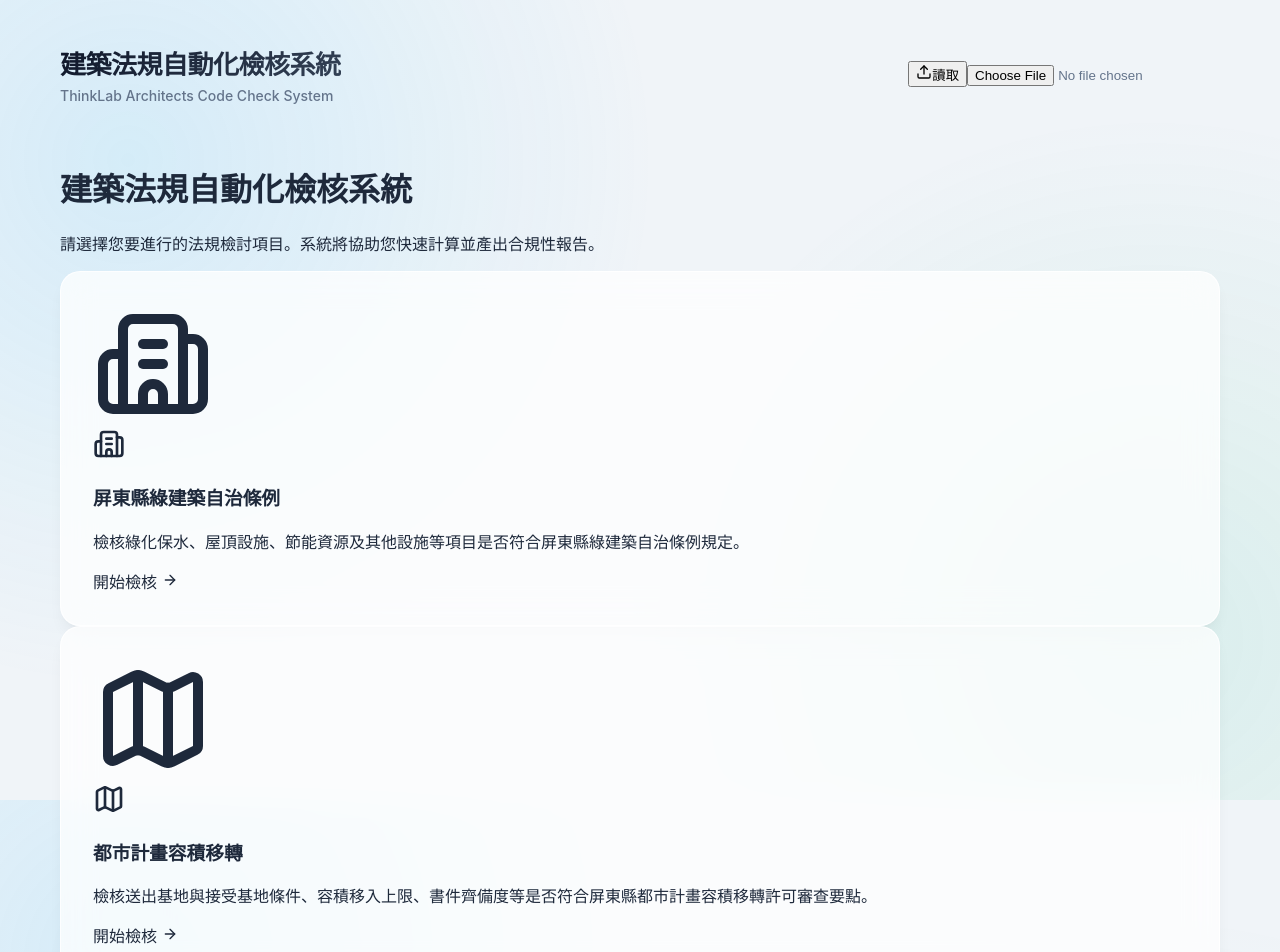
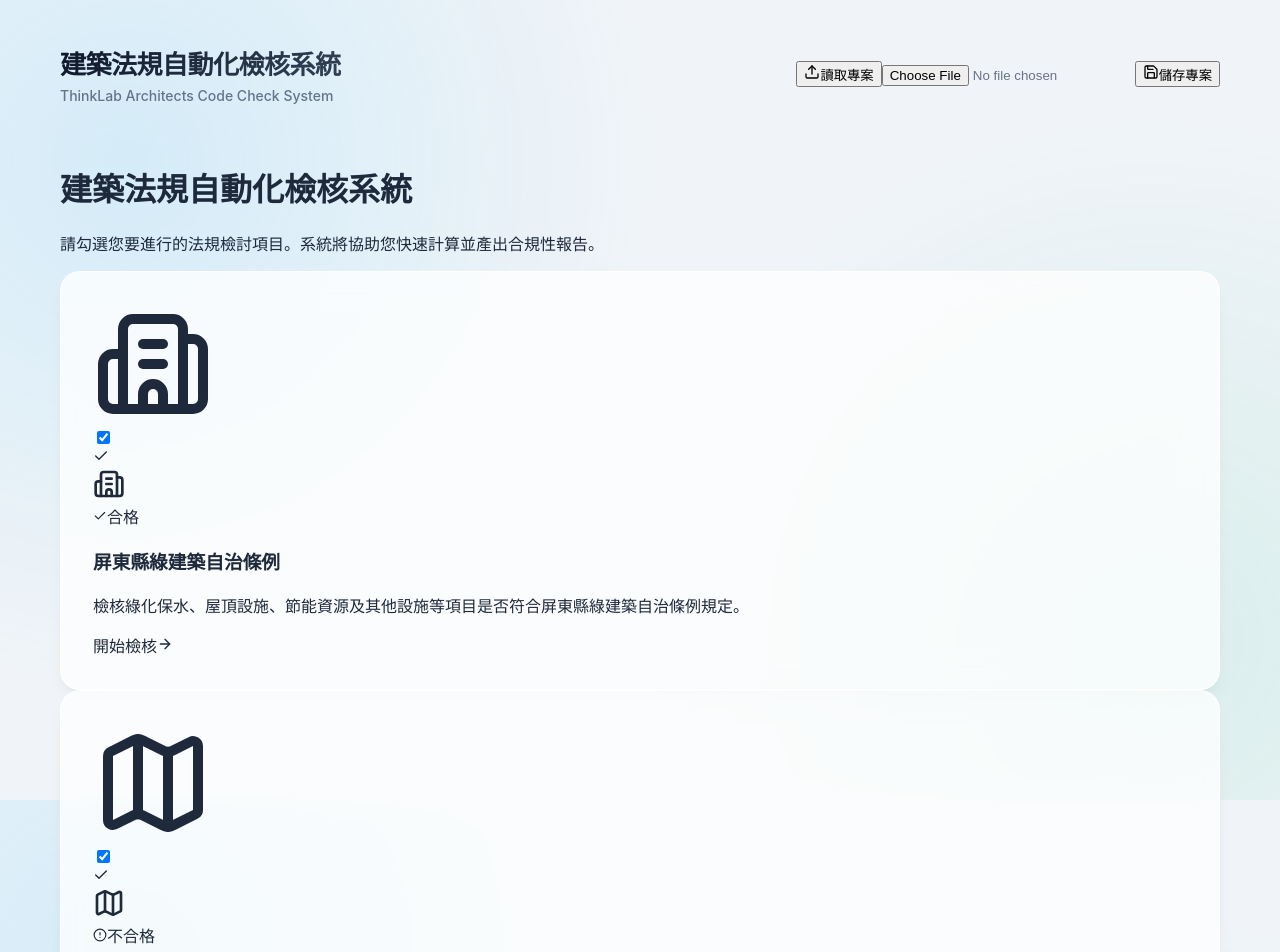
Before and after one commit to thinklab-architects/buildingcodecheck, a React (Vite) app: page / in a window 1280 px wide. Shown: the top 952 px of the page. Built offline with nearby package versions, Linux system fonts and the light colour scheme.

Commit message:
feat: enhance home page with status badges, checkboxes, and centralized save/load (v0.2.0)

```diff
--- a/package.json
+++ b/package.json
@@ -1,7 +1,7 @@
 {
   "name": "buildingcodecheck",
   "private": true,
-  "version": "0.1.0",
+  "version": "0.2.0",
   "homepage": "https://thinklab-architects.github.io/buildingcodecheck",
   "type": "module",
   "scripts": {
--- a/src/App.jsx
+++ b/src/App.jsx
@@ -1,4 +1,4 @@
-import React, { useState, useEffect } from 'react';
+import React, { useState, useEffect, useMemo } from 'react';
 import { Save, Upload, FileDown, ArrowLeft } from 'lucide-react';
 import GreenBuildingChecker from './components/GreenBuildingChecker';
 import TdrChecker from './components/TdrChecker';
@@ -6,11 +6,11 @@ import CountyOddLotChecker from './components/CountyOddLotChecker';
 import IrregularSiteChecker from './components/IrregularSiteChecker';
 import TemporaryBuildingChecker from './components/TemporaryBuildingChecker';
 import HomePage from './components/HomePage';
-import { defaultBuildingData } from './utils/greenBuildingLogic';
-import { exampleTdrData } from './utils/pingtungTdrLogic';
-import { defaultLandCase } from './utils/countyOddLotLogic';
-import { defaultSite } from './utils/irregularSiteLogic';
-import { defaultTemporaryBuilding } from './utils/temporaryBuildingLogic';
+import { defaultBuildingData, checkGreenBuildingCompliance } from './utils/greenBuildingLogic';
+import { exampleTdrData, checkTdrCompliance } from './utils/pingtungTdrLogic';
+import { defaultLandCase, checkCountyOddLotCase } from './utils/countyOddLotLogic';
+import { defaultSite, checkPingtungIrregularLandRules } from './utils/irregularSiteLogic';
+import { defaultTemporaryBuilding, checkPingtungTemporaryBuilding } from './utils/temporaryBuildingLogic';
 
 function App() {
   const [currentView, setCurrentView] = useState('home'); // 'home', 'green-building', 'tdr', 'county-odd-lot', 'irregular-site', 'temporary-building'
@@ -26,6 +26,33 @@ function App() {
   const [countyOddLotData, setCountyOddLotData] = useState(defaultLandCase);
   const [irregularSiteData, setIrregularSiteData] = useState(defaultSite);
   const [temporaryBuildingData, setTemporaryBuildingData] = useState(defaultTemporaryBuilding);
+
+  // Track which checkers are enabled (checked on home page)
+  const [enabledCheckers, setEnabledCheckers] = useState({
+    'green-building': true,
+    'tdr': true,
+    'county-odd-lot': true,
+    'irregular-site': true,
+    'temporary-building': true,
+  });
+
+  const toggleChecker = (id) => {
+    setEnabledCheckers(prev => ({
+      ...prev,
+      [id]: !prev[id]
+    }));
+  };
+
+  // Calculate statuses for Home Page
+  const checkerStatuses = useMemo(() => {
+    return {
+      'green-building': checkGreenBuildingCompliance(greenData).isCompliant,
+      'tdr': checkTdrCompliance(tdrData).isCompliant,
+      'county-odd-lot': checkCountyOddLotCase(countyOddLotData).isCompliant,
+      'irregular-site': checkPingtungIrregularLandRules(irregularSiteData).isCompliant,
+      'temporary-building': checkPingtungTemporaryBuilding(temporaryBuildingData).isCompliant,
+    };
+  }, [greenData, tdrData, countyOddLotData, irregularSiteData, temporaryBuildingData]);
 
   // We also need to track results for export
   const [currentResults, setCurrentResults] = useState(null);
@@ -48,6 +75,25 @@ function App() {
   };
 
   const handleSaveProject = () => {
+    // If on home page, save Master Project
+    if (currentView === 'home') {
+      const masterData = {
+        type: 'master-project',
+        timestamp: new Date().toISOString(),
+        data: {
+          greenData,
+          tdrData,
+          countyOddLotData,
+          irregularSiteData,
+          temporaryBuildingData,
+          enabledCheckers
+        }
+      };
+      downloadJSON(masterData, `master_project_${new Date().toISOString().slice(0, 10)}.json`);
+      return;
+    }
+
+    // Fallback for individual views (though button is hidden)
     const data = getCurrentData();
     if (!data) return;
 
@@ -56,13 +102,16 @@ function App() {
       data: data,
       timestamp: new Date().toISOString()
     };
+    downloadJSON(exportObj, `${currentView}_data_${new Date().toISOString().slice(0, 10)}.json`);
+  };
 
-    const jsonString = JSON.stringify(exportObj, null, 2);
+  const downloadJSON = (obj, filename) => {
+    const jsonString = JSON.stringify(obj, null, 2);
     const blob = new Blob([jsonString], { type: 'application/json' });
     const url = URL.createObjectURL(blob);
     const link = document.createElement('a');
     link.href = url;
-    link.download = `${currentView}_data_${new Date().toISOString().slice(0, 10)}.json`;
+    link.download = filename;
     document.body.appendChild(link);
     link.click();
     document.body.removeChild(link);
@@ -76,48 +125,51 @@ function App() {
     reader.onload = (e) => {
       try {
         const loaded = JSON.parse(e.target.result);
+
+        // Handle Master Project
+        if (loaded.type === 'master-project') {
+          if (loaded.data.greenData) setGreenData(loaded.data.greenData);
+          if (loaded.data.tdrData) setTdrData(loaded.data.tdrData);
+          if (loaded.data.countyOddLotData) setCountyOddLotData(loaded.data.countyOddLotData);
+          if (loaded.data.irregularSiteData) setIrregularSiteData(loaded.data.irregularSiteData);
+          if (loaded.data.temporaryBuildingData) setTemporaryBuildingData(loaded.data.temporaryBuildingData);
+          if (loaded.data.enabledCheckers) setEnabledCheckers(loaded.data.enabledCheckers);
+          alert("專案總檔讀取成功！");
+          return;
+        }
+
+        // Handle Individual Files
         if (loaded.type === 'green-building') {
           setGreenData(loaded.data);
-          handleNavigate('green-building');
           alert("綠建築案件讀取成功！");
         } else if (loaded.type === 'tdr') {
           setTdrData(loaded.data);
-          handleNavigate('tdr');
           alert("容積移轉案件讀取成功！");
         } else if (loaded.type === 'county-odd-lot') {
           setCountyOddLotData(loaded.data);
-          handleNavigate('county-odd-lot');
           alert("縣有畸零地案件讀取成功！");
         } else if (loaded.type === 'irregular-site') {
           setIrregularSiteData(loaded.data);
-          handleNavigate('irregular-site');
           alert("畸零地使用規則案件讀取成功！");
         } else if (loaded.type === 'temporary-building') {
           setTemporaryBuildingData(loaded.data);
-          handleNavigate('temporary-building');
-          handleNavigate('temporary-building');
           alert("臨時性建築物案件讀取成功！");
         } else {
-          // Fallback for old format or raw data
+          // Fallback logic for old format
           if (loaded.sendOutParcels) {
             setTdrData(loaded);
-            handleNavigate('tdr');
             alert("偵測為容積移轉資料，讀取成功！");
           } else if (loaded.isCountyOddLot !== undefined) {
             setCountyOddLotData(loaded);
-            handleNavigate('county-odd-lot');
             alert("偵測為縣有畸零地資料，讀取成功！");
           } else if (loaded.frontRoadWidthM !== undefined && loaded.useZone !== undefined) {
             setIrregularSiteData(loaded);
-            handleNavigate('irregular-site');
             alert("偵測為畸零地使用規則資料，讀取成功！");
           } else if (loaded.locationCounty !== undefined && loaded.isTemporaryBuilding !== undefined) {
             setTemporaryBuildingData(loaded);
-            handleNavigate('temporary-building');
             alert("偵測為臨時性建築物資料，讀取成功！");
           } else {
             setGreenData(loaded);
-            handleNavigate('green-building');
             alert("偵測為綠建築資料，讀取成功！");
           }
         }
@@ -140,7 +192,6 @@ function App() {
 
     const pushResult = (name, res) => {
       if (!res) return;
-      // Handle TDR result structure (ok, issues, notes) vs GreenBuilding (ok, issues)
       const status = res.ok ? '合格' : '不合格';
       const issues = res.issues ? res.issues.join('; ') : '';
       const notes = res.notes ? res.notes.join('; ') : '';
@@ -211,7 +262,14 @@ function App() {
           />
         );
       default:
-        return <HomePage onNavigate={handleNavigate} />;
+        return (
+          <HomePage
+            onNavigate={handleNavigate}
+            enabledCheckers={enabledCheckers}
+            toggleChecker={toggleChecker}
+            checkerStatuses={checkerStatuses}
+          />
+        );
     }
   };
 
@@ -249,12 +307,15 @@ function App() {
 
           <div className="header-meta items-center">
             <div className="flex gap-2">
+              {/* Save/Load only on Home Page as requested */}
+              {currentView === 'home' && (
+                <>
                   <button
                     onClick={() => document.getElementById('load-file').click()}
                     className="flex items-center gap-2 px-4 py-2 rounded-lg bg-white border border-slate-200 text-slate-600 hover:bg-slate-50 transition text-sm font-medium shadow-sm"
                   >
                     <Upload size={16} />
-                讀取
+                    讀取專案
                   </button>
                   <input
                     type="file"
@@ -264,23 +325,24 @@ function App() {
                     onChange={handleLoadProject}
                   />
 
-              {currentView !== 'home' && (
-                <>
                   <button
                     onClick={handleSaveProject}
                     className="flex items-center gap-2 px-4 py-2 rounded-lg bg-white border border-slate-200 text-slate-600 hover:bg-slate-50 transition text-sm font-medium shadow-sm"
                   >
                     <Save size={16} />
-                    儲存
+                    儲存專案
                   </button>
+                </>
+              )}
+
+              {currentView !== 'home' && (
                 <button
                   onClick={handleExportCSV}
                   className="flex items-center gap-2 px-4 py-2 rounded-lg bg-sky-600 text-white hover:bg-sky-700 transition text-sm font-medium shadow-sm"
                 >
                   <FileDown size={16} />
-                    匯出
+                  匯出報告
                 </button>
-                </>
               )}
             </div>
           </div>
--- a/src/components/HomePage.jsx
+++ b/src/components/HomePage.jsx
@@ -1,30 +1,114 @@
 import React from 'react';
-import { Building2, Map, ArrowRight, LandPlot, Ruler, Construction } from 'lucide-react';
-import { GlassCard } from './SharedUI';
+import { Building2, Map, ArrowRight, LandPlot, Ruler, Construction, Check, AlertCircle, Circle } from 'lucide-react';
 
-// eslint-disable-next-line no-unused-vars
-const ToolCard = ({ Icon, title, description, onClick, colorClass = "text-sky-600" }) => (
+const StatusBadge = ({ isCompliant }) => {
+    if (isCompliant === true) {
+        return (
+            <div className="flex items-center gap-1.5 px-2.5 py-1 rounded-full bg-emerald-50 text-emerald-700 text-xs font-medium border border-emerald-100">
+                <Check size={14} />
+                <span>合格</span>
+            </div>
+        );
+    } else if (isCompliant === false) {
+        return (
+            <div className="flex items-center gap-1.5 px-2.5 py-1 rounded-full bg-rose-50 text-rose-700 text-xs font-medium border border-rose-100">
+                <AlertCircle size={14} />
+                <span>不合格</span>
+            </div>
+        );
+    }
+    return (
+        <div className="flex items-center gap-1.5 px-2.5 py-1 rounded-full bg-slate-50 text-slate-500 text-xs font-medium border border-slate-100">
+            <Circle size={14} />
+            <span>未檢核</span>
+        </div>
+    );
+};
+
+const ToolCard = ({
+    Icon,
+    title,
+    description,
+    onClick,
+    colorClass = "text-sky-600",
+    isEnabled,
+    onToggle,
+    status
+}) => (
     <div
-        onClick={onClick}
-        className="glass-card cursor-pointer hover:scale-[1.02] transition-all group relative overflow-hidden"
+        className={`glass-card relative overflow-hidden transition-all duration-300 ${isEnabled
+                ? 'hover:scale-[1.02] hover:shadow-lg ring-1 ring-slate-200/50'
+                : 'opacity-60 grayscale bg-slate-50/50'
+            }`}
     >
-        <div className="absolute top-0 right-0 p-4 opacity-10 group-hover:opacity-20 transition-opacity">
+        {/* Background Icon Decoration */}
+        <div className={`absolute top-0 right-0 p-4 transition-opacity duration-300 ${isEnabled ? 'opacity-10 group-hover:opacity-20' : 'opacity-5'
+            }`}>
             <Icon size={120} />
         </div>
-        <div className="relative z-10 flex flex-col h-full">
-            <div className={`p-3 rounded-xl bg-white/50 w-fit mb-4 ${colorClass}`}>
-                <Icon size={32} />
+
+        {/* Checkbox for Activation */}
+        <div className="absolute top-4 right-4 z-20">
+            <label className="relative inline-flex items-center cursor-pointer group">
+                <input
+                    type="checkbox"
+                    className="sr-only peer"
+                    checked={isEnabled}
+                    onChange={onToggle}
+                />
+                <div className="w-6 h-6 bg-white border-2 border-slate-300 rounded-md peer-checked:bg-sky-600 peer-checked:border-sky-600 transition-all flex items-center justify-center shadow-sm group-hover:border-sky-400">
+                    <Check size={16} className={`text-white transform transition-transform ${isEnabled ? 'scale-100' : 'scale-0'}`} />
+                </div>
+            </label>
+        </div>
+
+        {/* Card Content - Clickable Area */}
+        <div
+            onClick={isEnabled ? onClick : undefined}
+            className={`relative z-10 flex flex-col h-full p-6 ${isEnabled ? 'cursor-pointer group' : 'cursor-not-allowed'}`}
+        >
+            <div className="flex justify-between items-start mb-4">
+                <div className={`p-3 rounded-xl bg-white/80 w-fit shadow-sm backdrop-blur-sm ${isEnabled ? colorClass : 'text-slate-400'}`}>
+                    <Icon size={32} />
+                </div>
+                {/* Status Badge - Only show if enabled */}
+                {isEnabled && (
+                    <div className="mr-8"> {/* Margin right to avoid overlap with checkbox */}
+                        <StatusBadge isCompliant={status} />
+                    </div>
+                )}
             </div>
-            <h3 className="text-xl font-bold text-slate-800 mb-2">{title}</h3>
-            <p className="text-slate-500 text-sm mb-6 flex-1">{description}</p>
-            <div className="flex items-center text-sm font-semibold text-slate-700 group-hover:text-sky-600 transition-colors">
-                開始檢核 <ArrowRight size={16} className="ml-2 group-hover:translate-x-1 transition-transform" />
+
+            <h3 className={`text-xl font-bold mb-2 ${isEnabled ? 'text-slate-800' : 'text-slate-500'}`}>
+                {title}
+            </h3>
+
+            <p className={`text-sm mb-6 flex-1 leading-relaxed ${isEnabled ? 'text-slate-500' : 'text-slate-400'}`}>
+                {description}
+            </p>
+
+            <div className={`flex items-center text-sm font-semibold transition-colors ${isEnabled
+                    ? 'text-slate-700 group-hover:text-sky-600'
+                    : 'text-slate-400'
+                }`}>
+                {isEnabled ? (
+                    <>
+                        開始檢核
+                        <ArrowRight size={16} className="ml-2 group-hover:translate-x-1 transition-transform" />
+                    </>
+                ) : (
+                    <span>未啟用</span>
+                )}
             </div>
         </div>
     </div>
 );
 
-export default function HomePage({ onNavigate }) {
+export default function HomePage({ onNavigate, enabledCheckers, toggleChecker, checkerStatuses }) {
+    // Fallback for initial render or if props are missing
+    const isEnabled = (id) => enabledCheckers ? enabledCheckers[id] : true;
+    const getStatus = (id) => checkerStatuses ? checkerStatuses[id] : null;
+
     return (
         <div className="max-w-7xl mx-auto py-12 px-4">
             <div className="text-center mb-12">
@@ -32,7 +116,7 @@ export default function HomePage({ onNavigate }) {
                     建築法規自動化檢核系統
                 </h1>
                 <p className="text-lg text-slate-500 max-w-2xl mx-auto">
-                    請選擇您要進行的法規檢討項目。系統將協助您快速計算並產出合規性報告。
+                    請勾選您要進行的法規檢討項目。系統將協助您快速計算並產出合規性報告。
                 </p>
             </div>
 
@@ -43,6 +127,9 @@ export default function HomePage({ onNavigate }) {
                     description="檢核綠化保水、屋頂設施、節能資源及其他設施等項目是否符合屏東縣綠建築自治條例規定。"
                     onClick={() => onNavigate('green-building')}
                     colorClass="text-emerald-600"
+                    isEnabled={isEnabled('green-building')}
+                    onToggle={() => toggleChecker('green-building')}
+                    status={getStatus('green-building')}
                 />
 
                 <ToolCard
@@ -51,6 +138,9 @@ export default function HomePage({ onNavigate }) {
                     description="檢核送出基地與接受基地條件、容積移入上限、書件齊備度等是否符合屏東縣都市計畫容積移轉許可審查要點。"
                     onClick={() => onNavigate('tdr')}
                     colorClass="text-sky-600"
+                    isEnabled={isEnabled('tdr')}
+                    onToggle={() => toggleChecker('tdr')}
+                    status={getStatus('tdr')}
                 />
 
                 <ToolCard
@@ -59,6 +149,9 @@ export default function HomePage({ onNavigate }) {
                     description="檢核縣有畸零地之讓售、標售、調整地形等處理方式是否符合屏東縣縣有畸零地處理作業要點。"
                     onClick={() => onNavigate('county-odd-lot')}
                     colorClass="text-amber-600"
+                    isEnabled={isEnabled('county-odd-lot')}
+                    onToggle={() => toggleChecker('county-odd-lot')}
+                    status={getStatus('county-odd-lot')}
                 />
 
                 <ToolCard
@@ -67,6 +160,9 @@ export default function HomePage({ onNavigate }) {
                     description="檢核基地是否屬面積狹小或地界曲折之畸零地，並判斷是否符合例外准予建築之規定。"
                     onClick={() => onNavigate('irregular-site')}
                     colorClass="text-rose-600"
+                    isEnabled={isEnabled('irregular-site')}
+                    onToggle={() => toggleChecker('irregular-site')}
+                    status={getStatus('irregular-site')}
                 />
 
                 <ToolCard
@@ -75,6 +171,9 @@ export default function HomePage({ onNavigate }) {
                     description="檢核樣品屋、短期展演場所、競選辦事處等臨時性建築物是否符合管理要點規定。"
                     onClick={() => onNavigate('temporary-building')}
                     colorClass="text-orange-600"
+                    isEnabled={isEnabled('temporary-building')}
+                    onToggle={() => toggleChecker('temporary-building')}
+                    status={getStatus('temporary-building')}
                 />
             </div>
 
```
Lines whose indentation alone changed are shown as unchanged.
